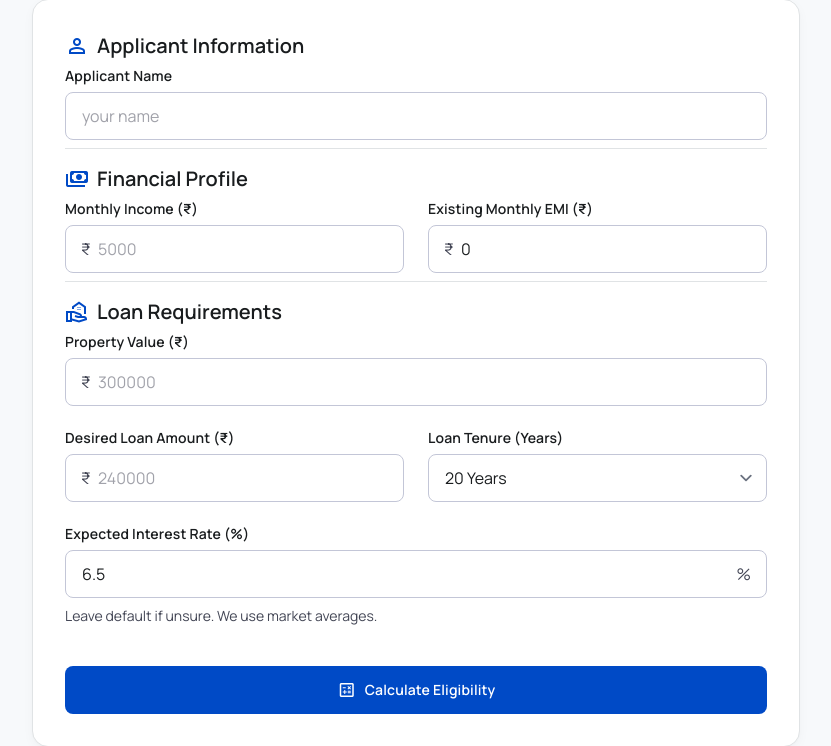
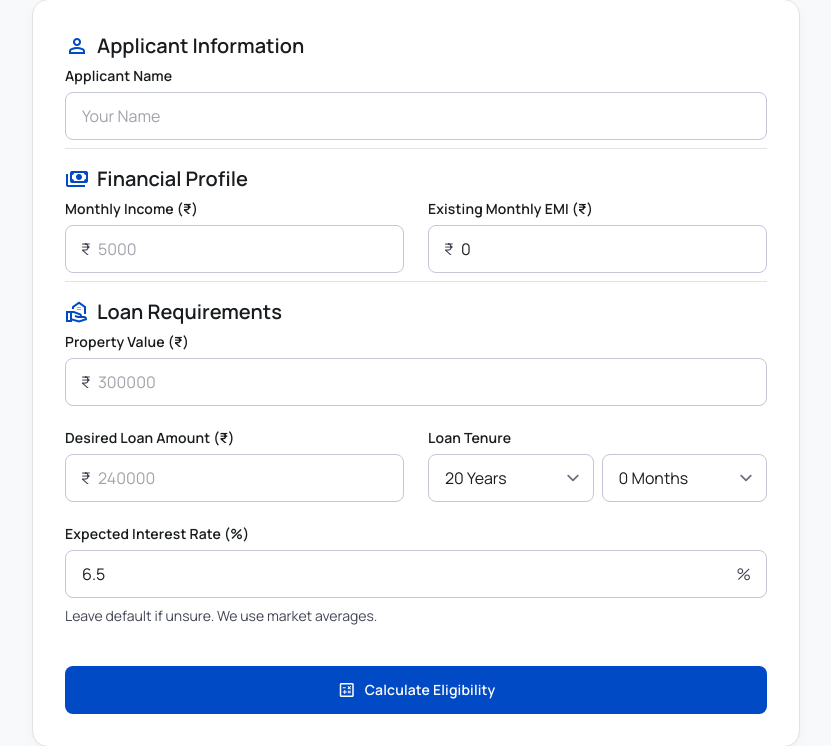
Before and after one commit to nitinyadav63/loan-risk-evaluator, a Flask app: page / in a window 1280 px wide. Shown: the part 201-947 px from the top of the page, without its empty margins (224-1055 px from the left). Run offline with Flask 3, Linux system fonts and the light colour scheme; some libraries are stand-ins or nearby versions.

Commit message:
style: implement years/months dual select dropdowns for loan tenure and capitalize Your Name placeholder

```diff
--- a/templates/index.html
+++ b/templates/index.html
@@ -160,7 +160,7 @@
                         <div class="grid grid-cols-1 gap-gutter">
                             <div>
                                 <label class="block font-label-md text-label-md text-on-surface mb-2" for="applicantName">Applicant Name</label>
-                                <input class="w-full h-12 px-4 rounded-lg border border-outline-variant bg-surface-container-lowest text-on-surface placeholder-on-surface-variant/50 font-body-md text-body-md transition-shadow" id="applicantName" name="applicantName" placeholder="your name" type="text" required/>
+                                <input class="w-full h-12 px-4 rounded-lg border border-outline-variant bg-surface-container-lowest text-on-surface placeholder-on-surface-variant/50 font-body-md text-body-md transition-shadow" id="applicantName" name="applicantName" placeholder="Your Name" type="text" required/>
                             </div>
                         </div>
                     </div>
@@ -217,16 +217,15 @@
                                 </div>
                             </div>
                             <div>
-                                <label class="block font-label-md text-label-md text-on-surface mb-2" for="loanTenure">Loan Tenure (Years)</label>
-                                <select class="w-full h-12 px-4 rounded-lg border border-outline-variant bg-surface-container-lowest text-on-surface font-body-md text-body-md transition-shadow appearance-none" id="loanTenure" name="loanTenure" required>
-                                    <option disabled="" value="">Select tenure...</option>
-                                    <option value="5">5 Years</option>
-                                    <option value="10">10 Years</option>
-                                    <option value="15">15 Years</option>
-                                    <option selected value="20">20 Years</option>
-                                    <option value="25">25 Years</option>
-                                    <option value="30">30 Years</option>
-                                </select>
+                                <label class="block font-label-md text-label-md text-on-surface mb-2">Loan Tenure</label>
+                                <div class="grid grid-cols-2 gap-2">
+                                    <select class="w-full h-12 px-4 rounded-lg border border-outline-variant bg-surface-container-lowest text-on-surface font-body-md text-body-md transition-shadow appearance-none" id="loanTenureYears" required>
+                                        <!-- Dynamically populated -->
+                                    </select>
+                                    <select class="w-full h-12 px-4 rounded-lg border border-outline-variant bg-surface-container-lowest text-on-surface font-body-md text-body-md transition-shadow appearance-none" id="loanTenureMonths" required>
+                                        <!-- Dynamically populated -->
+                                    </select>
+                                </div>
                             </div>
                             <div class="md:col-span-2">
                                 <label class="block font-label-md text-label-md text-on-surface mb-2" for="interestRate">Expected Interest Rate (%)</label>
@@ -377,7 +376,8 @@
             existing_emi: parseFloat(document.getElementById('existingEMI').value),
             property_value: parseFloat(document.getElementById('propertyValue').value),
             desired_loan_amount: parseFloat(document.getElementById('desiredLoanAmount').value),
-            loan_tenure_years: parseInt(document.getElementById('loanTenure').value),
+            loan_tenure_years: parseInt(document.getElementById('loanTenureYears').value) +
+                               (parseInt(document.getElementById('loanTenureMonths').value) / 12),
             interest_rate: parseFloat(document.getElementById('interestRate').value)
         };
 
@@ -550,6 +550,10 @@
                                 <span class="font-body-sm text-body-sm text-on-surface-variant">Loan Amount</span>
                                 <span class="font-body-md text-body-md text-on-surface font-semibold">₹${app.desired_loan_amount.toLocaleString()}</span>
                             </div>
+                            <div class="flex justify-between items-center border-b border-surface-variant pb-2">
+                                <span class="font-body-sm text-body-sm text-on-surface-variant">Tenure</span>
+                                <span class="font-body-md text-body-md text-on-surface font-semibold">${formatTenure(app.loan_tenure_years)} @ ${app.interest_rate}%</span>
+                            </div>
                             <div class="flex justify-between items-center pb-2">
                                 <span class="font-body-sm text-body-sm text-on-surface-variant">Date Checked</span>
                                 <span class="font-body-sm text-body-sm text-on-surface">${displayDate}</span>
@@ -603,6 +607,40 @@
         }
     }
 
+    // Format Tenure Helper
+    function formatTenure(yearsFloat) {
+        const totalMonths = Math.round(yearsFloat * 12);
+        const y = Math.floor(totalMonths / 12);
+        const m = totalMonths % 12;
+        let parts = [];
+        if (y > 0) parts.push(`${y} Year${y !== 1 ? 's' : ''}`);
+        if (m > 0) parts.push(`${m} Month${m !== 1 ? 's' : ''}`);
+        return parts.join(' ') || '0 Months';
+    }
+
+    // Populate tenure dropdowns dynamically on load
+    const yearsSelect = document.getElementById('loanTenureYears');
+    if (yearsSelect) {
+        for (let i = 0; i <= 30; i++) {
+            const opt = document.createElement('option');
+            opt.value = i;
+            opt.innerText = `${i} Year${i !== 1 ? 's' : ''}`;
+            if (i === 20) opt.selected = true;
+            yearsSelect.appendChild(opt);
+        }
+    }
+
+    const monthsSelect = document.getElementById('loanTenureMonths');
+    if (monthsSelect) {
+        for (let i = 0; i <= 11; i++) {
+            const opt = document.createElement('option');
+            opt.value = i;
+            opt.innerText = `${i} Month${i !== 1 ? 's' : ''}`;
+            if (i === 0) opt.selected = true;
+            monthsSelect.appendChild(opt);
+        }
+    }
+
     // Initialize View
     showView('form');
 </script>
```
